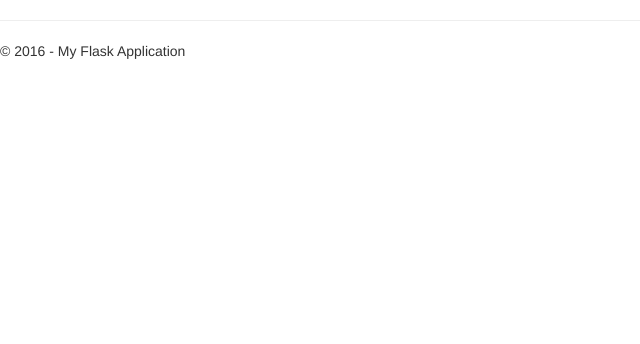
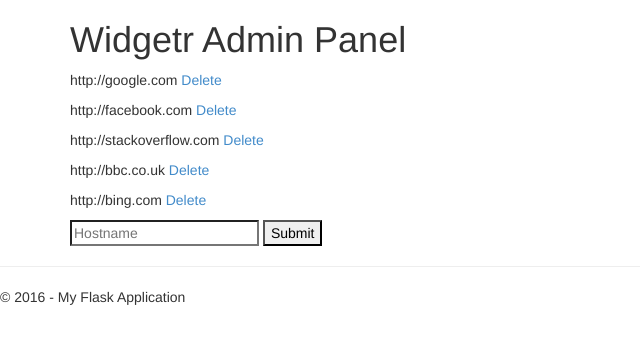
Before and after one commit to mcgoddard/widgetr, a Flask app: page /admin in a window 1280 px wide. Shown: the top 344 px of the page, without its empty margins (0-640 px from the left). Run offline with Flask 2, Linux system fonts and the light colour scheme; data comes from the database, SQL or seed files in the repository; both versions use the stored data as it was after the commit; some libraries are stand-ins or nearby versions.

Commit message:
Basic admin page with adding hosts

```diff
--- a/Widgetr/__init__.py
+++ b/Widgetr/__init__.py
@@ -9,3 +9,4 @@ app.jinja_env.trim_blocks = True
 app.jinja_env.lstrip_blocks = True
 
 import Widgetr.views
+import Widgetr.data_access_layer
--- /dev/null
+++ b/Widgetr/data_access_layer.py
@@ -0,0 +1,65 @@
+from Widgetr import app
+import sqlite3
+from flask import g
+
+DATABASE = './widgetr-database.db'
+
+def init_db():
+    with app.app_context():
+        db = get_db()
+        with app.open_resource('schema.sql', mode='r') as f:
+            db.cursor().executescript(f.read())
+        db.commit()
+
+def get_db():
+    db = getattr(g, '_database', None)
+    if db is None:
+        db = g._database = sqlite3.connect(DATABASE)
+    return db
+
+def query_db(query, args=(), one=False):
+    cur = get_db().execute(query, args)
+    rv = cur.fetchall()
+    cur.close()
+    return (rv[0] if rv else None) if one else rv
+
+def select(table):
+    db = get_db()
+    cur = db.cursor()
+    query = 'SELECT * FROM hosts'
+    cur.execute(query)
+    result = cur.fetchall()
+    cur.close()
+    return result
+
+def delete(table, field, value):
+    db = get_db()
+    cur = db.cursor()
+    query = 'DELETE FROM %s where %s = %s' % (
+        table,
+        field,
+        value
+    )
+    cur.execute(query)
+    db.commit()
+
+def insert(table, fields=(), values=()):
+    # g.db is the database connection
+    db = get_db()
+    cur = db.cursor()
+    query = 'INSERT INTO %s (%s) VALUES (%s)' % (
+        table,
+        ', '.join(fields),
+        ', '.join(['?'] * len(values))
+    )
+    cur.execute(query, values)
+    db.commit()
+    id = cur.lastrowid
+    cur.close()
+    return id
+
+@app.teardown_appcontext
+def close_connection(exception):
+    db = getattr(g, '_database', None)
+    if db is not None:
+        db.close()
--- /dev/null
+++ b/Widgetr/schema.sql
@@ -0,0 +1 @@
+create table hosts(hostname varchar(10));
--- a/Widgetr/templates/admin.html
+++ b/Widgetr/templates/admin.html
@@ -3,6 +3,14 @@
 {% block content %}
 
 <div class="container body-content">
+    <h1>Widgetr Admin Panel</h1>
+    {% for host in hosts %}
+        <p>{{ host[0] }} <a href="/delete_host/{{ host[0]|e }}">Delete</a></p>
+    {% endfor %}
+    <form method="post" action="">
+        <input type="text" name="hostname" placeholder="Hostname" />
+        <input type="submit" name="Submit" value="Submit" />
+    </form>
 </div>
 <hr />
 <footer>
--- a/Widgetr/views.py
+++ b/Widgetr/views.py
@@ -3,8 +3,9 @@ Routes and views for the flask application.
 """
 
 from datetime import datetime
-from flask import render_template
+from flask import request, render_template, redirect, url_for
 from Widgetr import app
+from Widgetr import data_access_layer
 
 @app.route('/')
 def widgetr():
@@ -17,14 +18,29 @@ def widgetr():
         hosts="[ 'http://localhost:"+str(port)+"/red','http://localhost:"+str(port)+"/green','http://localhost:"+str(port)+"/blue','http://localhost:"+str(port)+"/yellow','http://localhost:"+str(port)+"/orange','http://localhost:"+str(port)+"/pink','http://localhost:"+str(port)+"/purple','http://localhost:"+str(port)+"/brown','http://localhost:"+str(port)+"/turquoise','http://localhost:"+str(port)+"/white','http://localhost:"+str(port)+"/black','http://localhost:"+str(port)+"/grey' ]",
     )
 
-@app.route('/admin')
+@app.route('/admin', methods=['POST'])
+def submit_host():
+    hostname = request.form['hostname']
+    data_access_layer.insert("hosts", ["hostname"], [hostname])
+    return redirect(url_for('admin'))
+
+@app.route('/admin', methods=['GET'])
 def admin():
     """Renders the admin page."""
+    hosts = data_access_layer.select("hosts")
     return render_template(
         'admin.html',
         title='Admin Panel',
         year=datetime.now().year,
+        hosts = hosts
     )
+
+@app.route('/delete_host', methods=['GET'])
+def delete_host():
+    hostname = request.args.get('hostname')
+    data_access_layer.delete('hosts', 'hostname', hostname)
+    return redirect(url_for('admin'))
+
 
 @app.route('/home')
 def home():
@@ -34,23 +50,3 @@ def home():
         title='Home Page',
         year=datetime.now().year,
     )
-
-@app.route('/contact')
-def contact():
-    """Renders the contact page."""
-    return render_template(
-        'contact.html',
-        title='Contact',
-        year=datetime.now().year,
-        message='Your contact page.'
-    )
-
-@app.route('/about')
-def about():
-    """Renders the about page."""
-    return render_template(
-        'about.html',
-        title='About',
-        year=datetime.now().year,
-        message='Your application description page.'
-    )
```
Also changed, not shown: widgetr-database.db (added), 6 other files.
